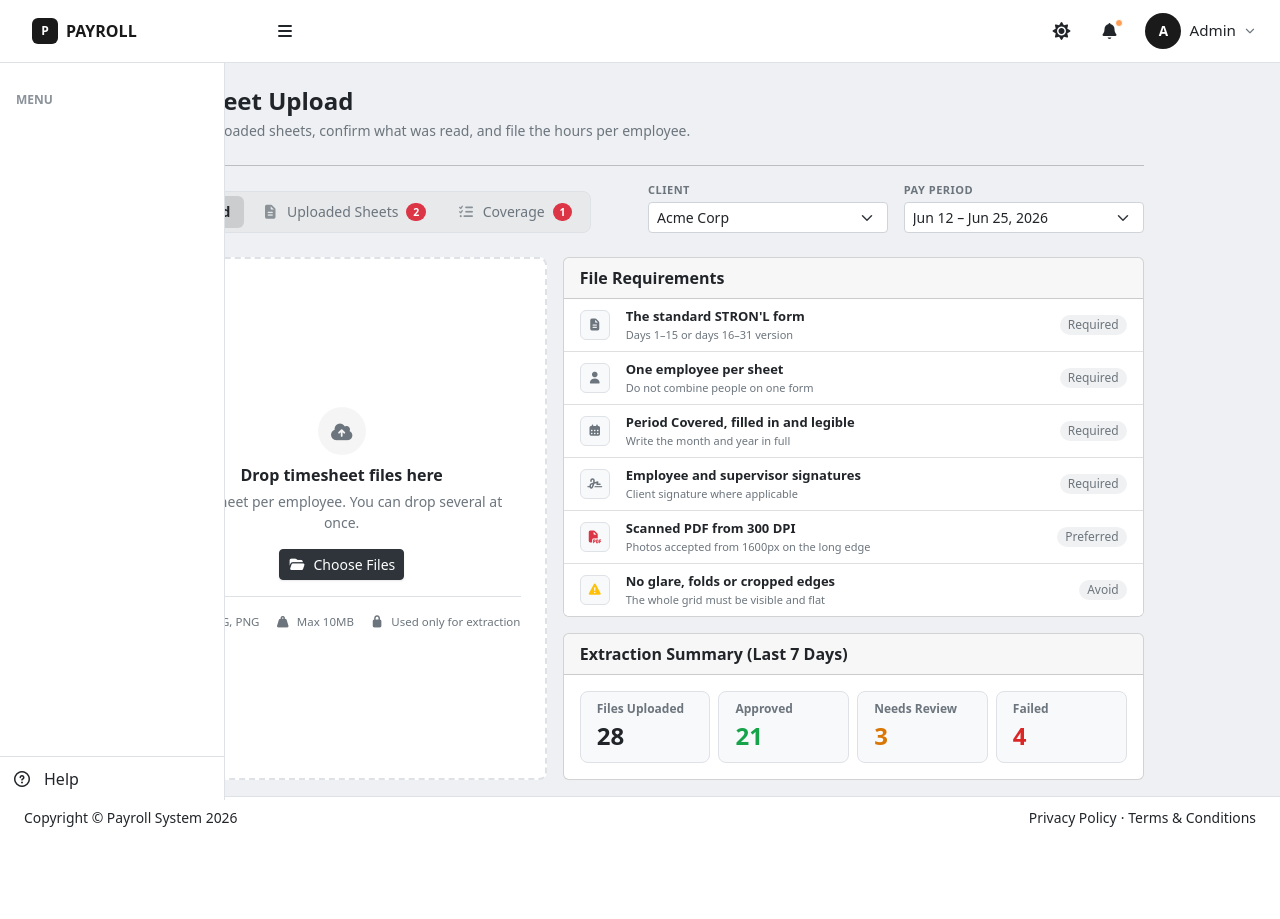
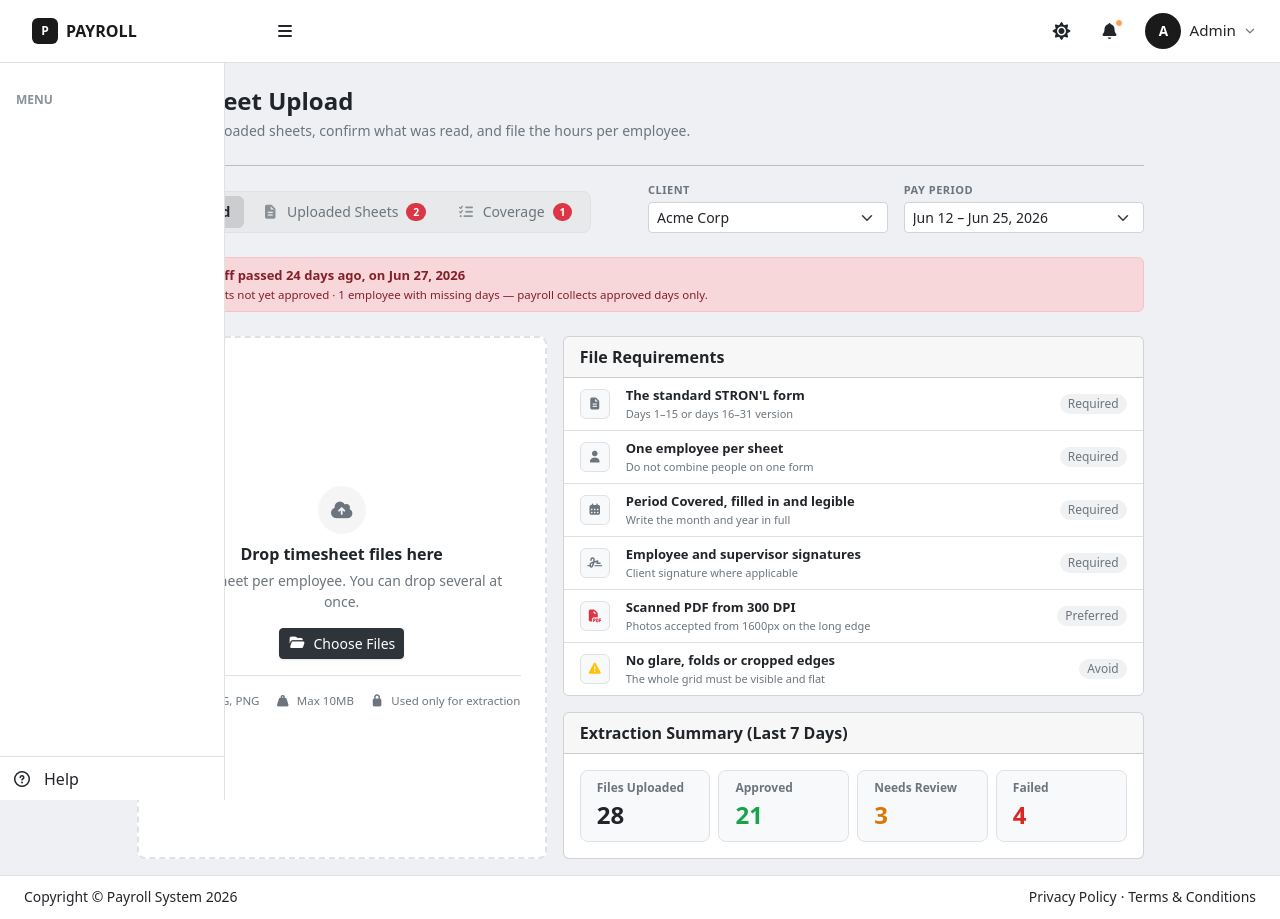
Before and after one commit to melchie04/payroll-system, a React (Vite) app in the folder frontend/: page /timesheet in a window 1280 px wide. Before the commit the page ends 840 px from the top, so only its background shows below. Built offline with nearby package versions, Linux system fonts and the light colour scheme.

Commit message:
Update: Cut-off banner, coverage gap actions, download original in Timesheet page

```diff
--- a/frontend/src/assets/data/index.js
+++ b/frontend/src/assets/data/index.js
@@ -254,9 +254,11 @@ function sheetRows(half, month, year, pattern, clean = false) {
 
 const weekdays = [1, 1, 1, 1, 1, 0, 0];
 
+// cutOff is the last day a sheet can be approved and still reach the run. Sheets
+// approved after it are simply missing from that payroll.
 export const payPeriods = [
-  { label: "Jun 12 – Jun 25, 2026", from: "Jun 12, 2026", to: "Jun 25, 2026" },
-  { label: "May 26 – Jun 11, 2026", from: "May 26, 2026", to: "Jun 11, 2026" },
+  { label: "Jun 12 – Jun 25, 2026", from: "Jun 12, 2026", to: "Jun 25, 2026", cutOff: "Jun 27, 2026" },
+  { label: "May 26 – Jun 11, 2026", from: "May 26, 2026", to: "Jun 11, 2026", cutOff: "Jun 13, 2026" },
 ];
 
 // Period Covered as it is written on a sheet. A sheet always covers one half of a
--- a/frontend/src/assets/scss/_dark.scss
+++ b/frontend/src/assets/scss/_dark.scss
@@ -229,6 +229,20 @@
   --bs-alert-border-color: rgba(25, 135, 84, 0.35);
 }
 
+[data-bs-theme="dark"] #layoutSidenav_content .alert-warning,
+[data-bs-theme="dark"] .modal-content .alert-warning {
+  --bs-alert-bg: rgba(255, 193, 7, 0.16);
+  --bs-alert-color: #ffda6a;
+  --bs-alert-border-color: rgba(255, 193, 7, 0.35);
+}
+
+[data-bs-theme="dark"] #layoutSidenav_content .alert-secondary,
+[data-bs-theme="dark"] .modal-content .alert-secondary {
+  --bs-alert-bg: rgba(255, 255, 255, 0.06);
+  --bs-alert-color: var(--app-dark-text-muted);
+  --bs-alert-border-color: var(--app-dark-border);
+}
+
 [data-bs-theme="dark"] #layoutSidenav_content .alert-danger,
 [data-bs-theme="dark"] .modal-content .alert-danger {
   --bs-alert-bg: rgba(220, 53, 69, 0.16);
--- a/frontend/src/components/timesheet/TimesheetCoverage.jsx
+++ b/frontend/src/components/timesheet/TimesheetCoverage.jsx
@@ -1,9 +1,9 @@
-import { DataCard, Table, Tr, Td, Badge } from "../ui/index.jsx";
+import { DataCard, Table, Tr, Td, Badge, BtnSecondary } from "../ui/index.jsx";
 
 // TimesheetCoverage — which employees have approved days for the selected period.
 // A gap means paperwork is missing, not that the person did not work.
 // Rows arrive already scoped to the client and pay period chosen on the page.
-export function TimesheetCoverage({ rows = [], period }) {
+export function TimesheetCoverage({ rows = [], period, onUploadFor }) {
   const covered = rows.filter((r) => !r.gap).length;
   const gaps = rows.length - covered;
   const complete = covered === rows.length;
@@ -58,7 +58,7 @@ export function TimesheetCoverage({ rows = [], period }) {
         {rows.length === 0 ? (
           <div className="text-center text-muted py-5 small">No employees to show for this client and pay period.</div>
         ) : (
-          <Table headers={["Employee", "Client", "Sheets", "Days Covered", "Status"]} itemLabel="employees" pageSize={10} mobilePageSize={4}>
+          <Table headers={["Employee", "Client", "Sheets", "Days Covered", "Status", "Actions"]} itemLabel="employees" pageSize={10} mobilePageSize={4}>
             {rows.map((r) => (
               <Tr key={r.id}>
                 <Td bold>{r.employee}</Td>
@@ -75,6 +75,15 @@ export function TimesheetCoverage({ rows = [], period }) {
                 <Td>
                   <Badge status={r.gap ? "Not Covered" : "Covered"} />
                 </Td>
+                <Td>
+                  {r.gap ? (
+                    <BtnSecondary title={`Upload the missing sheet for ${r.employee}`} onClick={() => onUploadFor?.(r)}>
+                      <i className="fas fa-cloud-arrow-up"></i> Upload
+                    </BtnSecondary>
+                  ) : (
+                    <span className="text-muted">&mdash;</span>
+                  )}
+                </Td>
               </Tr>
             ))}
           </Table>
--- a/frontend/src/components/timesheet/TimesheetFiles.jsx
+++ b/frontend/src/components/timesheet/TimesheetFiles.jsx
@@ -38,6 +38,18 @@ export function TimesheetFiles({ files = [] }) {
   // Sheets awaiting review with nothing flagged on them at all. Opening each one
   // would show an empty Needs Attention card, so the reviewer is offered the batch.
   const clean = useMemo(() => visible.filter((f) => isSheetClean(f, allFiles)), [visible, allFiles]);
+
+  // The stored preview is the uploaded file itself, so the download is the original
+  // document rather than anything regenerated from it.
+  function downloadOriginal(f) {
+    if (!f.previewUrl) return;
+    const link = document.createElement("a");
+    link.href = f.previewUrl;
+    link.download = f.name;
+    document.body.appendChild(link);
+    link.click();
+    link.remove();
+  }
 
   function handleBulkApprove() {
     approveMany(clean.map((f) => f.id));
@@ -229,7 +241,13 @@ export function TimesheetFiles({ files = [] }) {
                             modalTarget: "timesheetRetryModal",
                             onClick: () => setRetryTarget(f),
                           },
-                          { label: "Download original", icon: "fa-download" },
+                          {
+                            label: "Download original",
+                            icon: "fa-download",
+                            disabled: !f.previewUrl,
+                            title: f.previewUrl ? `Save ${f.name}` : "The original file is not stored for this sheet",
+                            onClick: () => downloadOriginal(f),
+                          },
                           { divider: true },
                           {
                             label: "Discard sheet",
--- a/frontend/src/components/ui/index.jsx
+++ b/frontend/src/components/ui/index.jsx
@@ -321,10 +321,12 @@ export function ActionsMenu({ items }) {
             <li key={item.label}>
               <button
                 type="button"
-                className={`dropdown-item d-flex align-items-center gap-2 py-2 ${item.danger ? "text-danger" : ""}`}
+                className={`dropdown-item d-flex align-items-center gap-2 py-2 ${item.danger ? "text-danger" : ""} ${item.disabled ? "disabled" : ""}`}
                 onClick={item.onClick}
-                data-bs-toggle={item.modalTarget ? "modal" : undefined}
-                data-bs-target={item.modalTarget ? `#${item.modalTarget}` : undefined}
+                disabled={item.disabled}
+                title={item.title}
+                data-bs-toggle={item.modalTarget && !item.disabled ? "modal" : undefined}
+                data-bs-target={item.modalTarget && !item.disabled ? `#${item.modalTarget}` : undefined}
               >
                 {item.icon && <i className={`fas ${item.icon} fa-fw opacity-75`}></i>}
                 <span className="text-nowrap">{item.label}</span>
--- a/frontend/src/pages/timesheet/Timesheet.jsx
+++ b/frontend/src/pages/timesheet/Timesheet.jsx
@@ -13,6 +13,15 @@ const ALL_CLIENTS = "All Clients";
 function toTime(value) {
   const parsed = value ? Date.parse(value) : NaN;
   return Number.isNaN(parsed) ? null : parsed;
+}
+
+// Whole days between today and a date, negative once it has passed.
+function daysUntil(dateText) {
+  const target = toTime(dateText);
+  if (target === null) return null;
+  const today = new Date();
+  today.setHours(0, 0, 0, 0);
+  return Math.round((target - today.getTime()) / 86400000);
 }
 
 // A sheet belongs to a pay period when the days it covers overlap that period.
@@ -51,6 +60,26 @@ export default function Timesheet() {
 
   const needsReview = visibleFiles.filter((f) => f.status === "Needs Review").length;
   const gaps = visibleCoverage.filter((r) => r.gap).length;
+
+  // The cut-off only matters while something could still miss the run, so the
+  // notice appears when sheets are unapproved or an employee has a gap.
+  const unapproved = visibleFiles.filter((f) => f.status !== "Approved").length;
+  const daysToCutOff = daysUntil(activePeriod.cutOff);
+  const showCutOff = daysToCutOff !== null && (unapproved > 0 || gaps > 0);
+  const cutOffTone = daysToCutOff < 0 ? "danger" : daysToCutOff <= 3 ? "warning" : "secondary";
+  const cutOffHeadline =
+    daysToCutOff < 0
+      ? `Cut-off passed ${Math.abs(daysToCutOff)} day${Math.abs(daysToCutOff) === 1 ? "" : "s"} ago, on ${activePeriod.cutOff}`
+      : daysToCutOff === 0
+        ? `Cut-off is today, ${activePeriod.cutOff}`
+        : `Cut-off in ${daysToCutOff} day${daysToCutOff === 1 ? "" : "s"}, on ${activePeriod.cutOff}`;
+
+  // Uploading for a named employee starts on their client, so the sheet is filed
+  // against the right one without the operator changing the filter first.
+  function uploadFor(row) {
+    if (row?.client) setClient(row.client);
+    setTab("upload");
+  }
 
   const TABS = [
     { key: "upload", label: "Upload", icon: "fa-cloud-arrow-up" },
@@ -94,6 +123,21 @@ export default function Timesheet() {
         </div>
       </section>
 
+      {showCutOff && (
+        <div className={`alert alert-${cutOffTone} d-flex align-items-start gap-3 py-2 px-3 mb-4`}>
+          <i className="fas fa-clock flex-shrink-0 mt-1"></i>
+          <div style={{ fontSize: "0.8125rem" }}>
+            <strong>{cutOffHeadline}</strong>
+            <div style={{ fontSize: 11.5 }}>
+              {unapproved > 0 && `${unapproved} sheet${unapproved === 1 ? "" : "s"} not yet approved`}
+              {unapproved > 0 && gaps > 0 && " · "}
+              {gaps > 0 && `${gaps} employee${gaps === 1 ? "" : "s"} with missing days`}
+              {" — payroll collects approved days only."}
+            </div>
+          </div>
+        </div>
+      )}
+
       {tab === "upload" && (
         <TimesheetUpload
           summary={extractionSummary}
@@ -105,7 +149,7 @@ export default function Timesheet() {
 
       {tab === "sheets" && <TimesheetFiles files={visibleFiles} />}
 
-      {tab === "coverage" && <TimesheetCoverage rows={visibleCoverage} period={period} />}
+      {tab === "coverage" && <TimesheetCoverage rows={visibleCoverage} period={period} onUploadFor={uploadFor} />}
     </>
   );
 }
```
